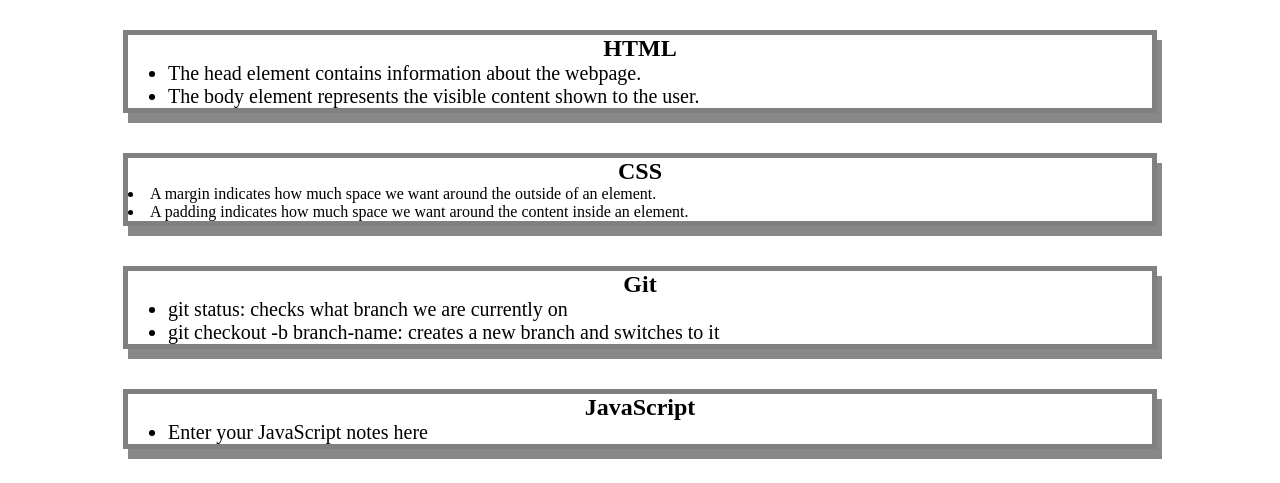
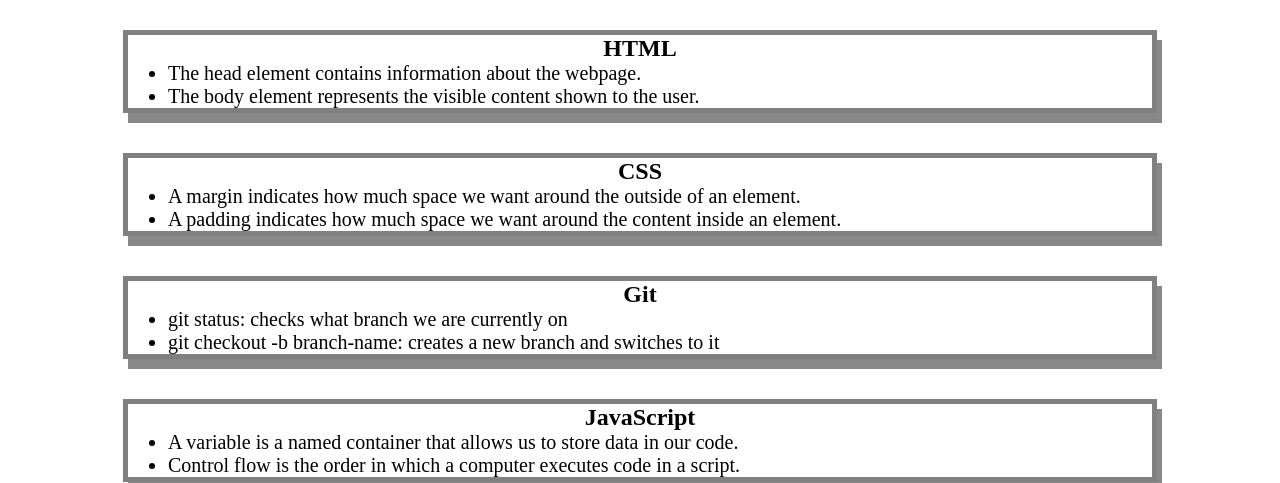
Before and after one commit to ladygoogoo/prework-study-guide, a plain HTML site: page index.html in a window 1280 px wide. Shown: the part 130-613 px from the top of the page. Drawn offline with Linux system fonts and the light colour scheme.

Commit message:
<Javascript>

```diff
--- a/assets/script.js
+++ b/assets/script.js
@@ -1,19 +1,27 @@
 const topics = ['HTML', 'CSS', 'Git', 'JavaScript'];
+const randomTopic = topics[Math.floor(Math.random() * topics.length)];
 
+function listTopics() {
  for (let x = 0; x < topics.length; x++) {
    console.log(topics[x]);
  }
+}
 
-/*
-if (topic === 'HTML') {
+function selectTopic() {
+ if (randomTopic === 'HTML') {
    console.log("Let's study HTML!");
-} else if (topic === 'CSS') {
+ } else if (randomTopic === 'CSS') {
    console.log("Let's study CSS!");
-} else if (topic === 'Git') {
+ } else if (randomTopic === 'Git') {
    console.log("Let's study Git!");
-} else if (topic === 'JavaScript') {
+ } else if (randomTopic === 'JavaScript') {
    console.log("Let's study JavaScript!");
  } else {
    console.log('Please try again!');
  }
-*/
+}
+
+console.log('Here are the topics we learned through Prework:');
+listTopics();
+console.log('Which topic should we study first?');
+selectTopic();
--- a/index.html
+++ b/index.html
@@ -23,7 +23,7 @@
       </section>
       <section class="card" id="css-section">
         <h2>CSS</h2>
-
+        <ul>
           <li>A margin indicates how much space we want around the outside of an element.</li>
           <li>A padding indicates how much space we want around the content inside an element.</li>
         </ul>
@@ -37,9 +37,10 @@
       </section>
       <section class="card" id="javascript-section">
         <h2>JavaScript</h2>
-     <ul>
-       <li>Enter your JavaScript notes here</li>
-     </ul>
+        <ul>
+          <li>A variable is a named container that allows us to store data in our code.</li>
+          <li>Control flow is the order in which a computer executes code in a script.</li>
+        </ul>
       </section>
     </main>
 
```
Lines whose indentation alone changed are shown as unchanged.
